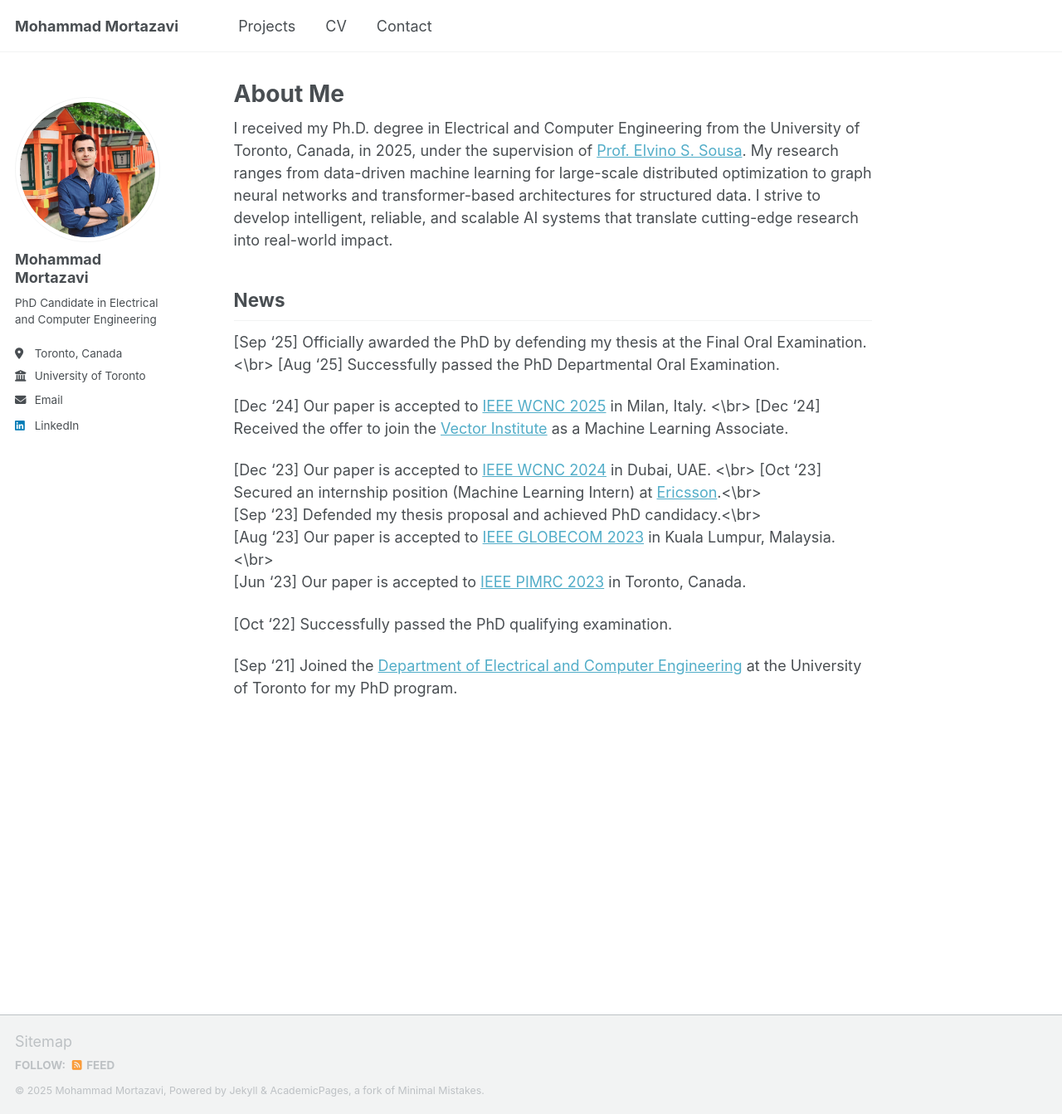
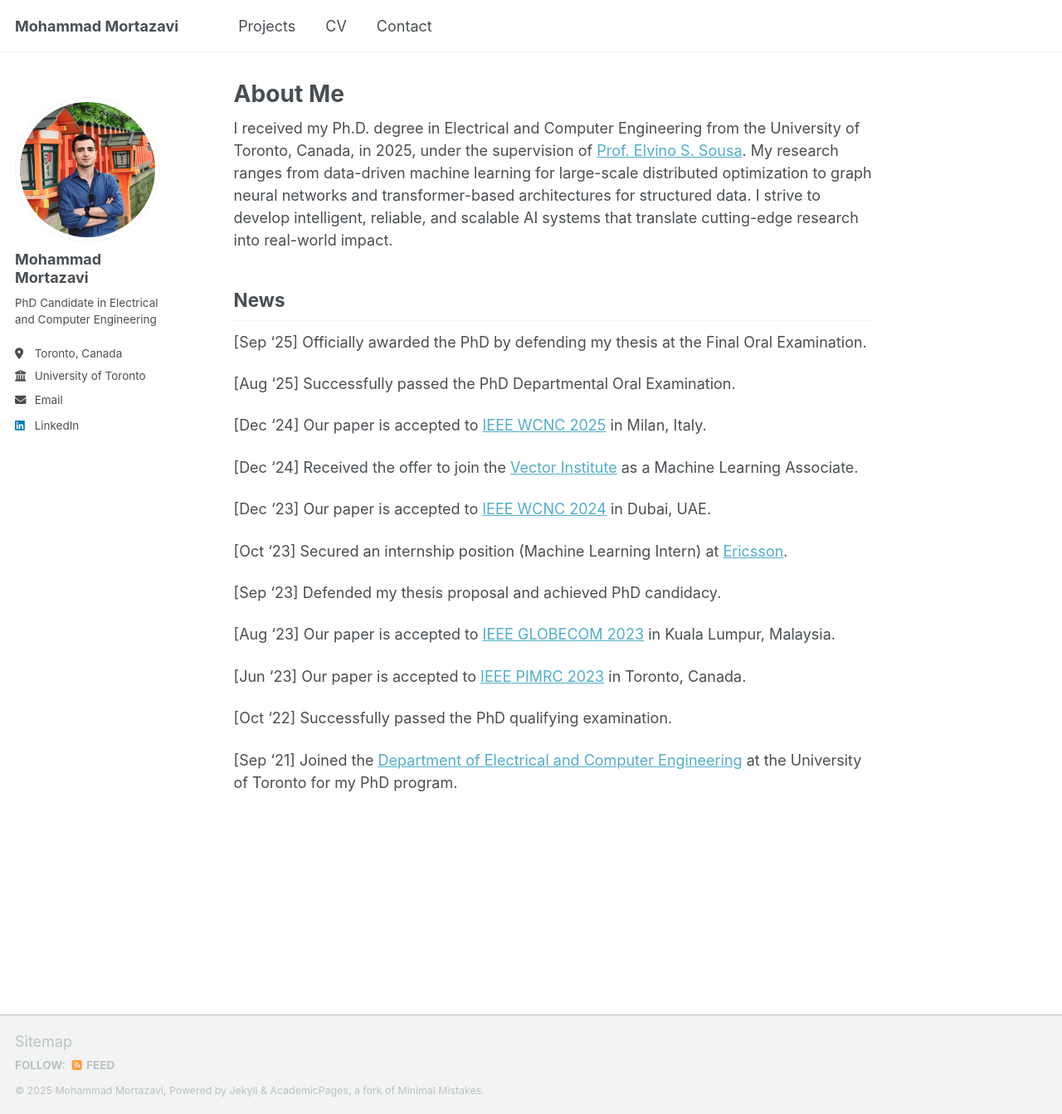
Before and after one commit to mortazawi/mortazawi.github.io, a Jekyll site: the page built from _pages/about.md, in a window 1280 px wide and 1343 px high. Shown: the whole window at 83% size. Built offline with Jekyll 4.4.1, drawn with Linux system fonts in a browser that asks for light colours; a script that is not in the unit is left out; part of the change alters nothing that is shown.

```diff
--- a/_pages/about.md
+++ b/_pages/about.md
@@ -11,16 +11,22 @@ I received my Ph.D. degree in Electrical and Computer Engineering from the Unive
 
 ## News
 
-[Sep '25] Officially awarded the PhD by defending my thesis at the Final Oral Examination.<\br>
+[Sep '25] Officially awarded the PhD by defending my thesis at the Final Oral Examination.
+
 [Aug '25] Successfully passed the PhD Departmental Oral Examination.
 
-[Dec '24] Our paper is accepted to [IEEE WCNC 2025](https://wcnc2025.ieee-wcnc.org/) in Milan, Italy. <\br>
+[Dec '24] Our paper is accepted to [IEEE WCNC 2025](https://wcnc2025.ieee-wcnc.org/) in Milan, Italy.
+
 [Dec '24] Received the offer to join the [Vector Institute](https://vectorinstitute.ai/) as a Machine Learning Associate.
 
-[Dec '23] Our paper is accepted to [IEEE WCNC 2024](https://wcnc2024.ieee-wcnc.org/) in Dubai, UAE. <\br>
-[Oct '23] Secured an internship position (Machine Learning Intern) at [Ericsson](https://www.ericsson.com/en).<\br>
-[Sep '23] Defended my thesis proposal and achieved PhD candidacy.<\br>
-[Aug '23] Our paper is accepted to [IEEE GLOBECOM 2023](https://globecom2023.ieee-globecom.org/) in Kuala Lumpur, Malaysia.<\br>
+[Dec '23] Our paper is accepted to [IEEE WCNC 2024](https://wcnc2024.ieee-wcnc.org/) in Dubai, UAE.
+
+[Oct '23] Secured an internship position (Machine Learning Intern) at [Ericsson](https://www.ericsson.com/en).
+
+[Sep '23] Defended my thesis proposal and achieved PhD candidacy.
+
+[Aug '23] Our paper is accepted to [IEEE GLOBECOM 2023](https://globecom2023.ieee-globecom.org/) in Kuala Lumpur, Malaysia.
+
 [Jun '23] Our paper is accepted to [IEEE PIMRC 2023](https://pimrc2023.ieee-pimrc.org/) in Toronto, Canada.
 
 [Oct '22] Successfully passed the PhD qualifying examination.
```
